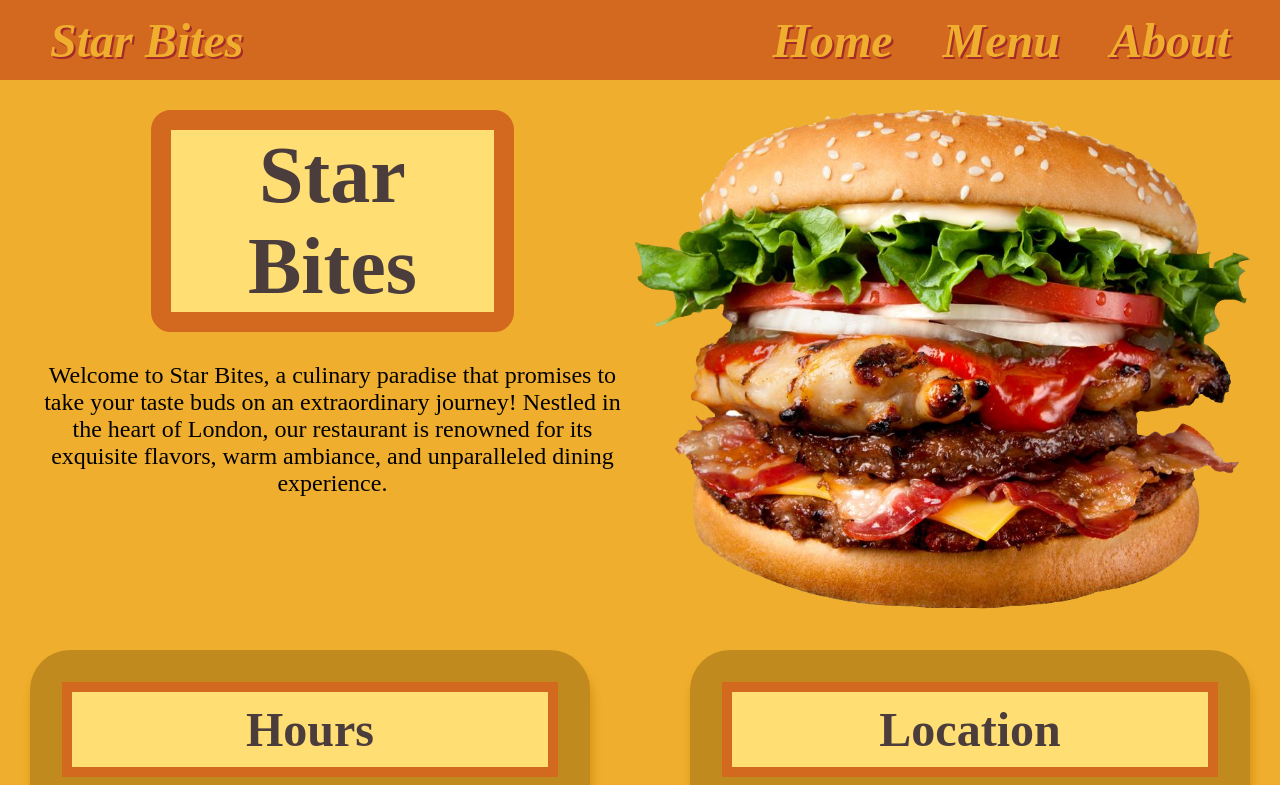
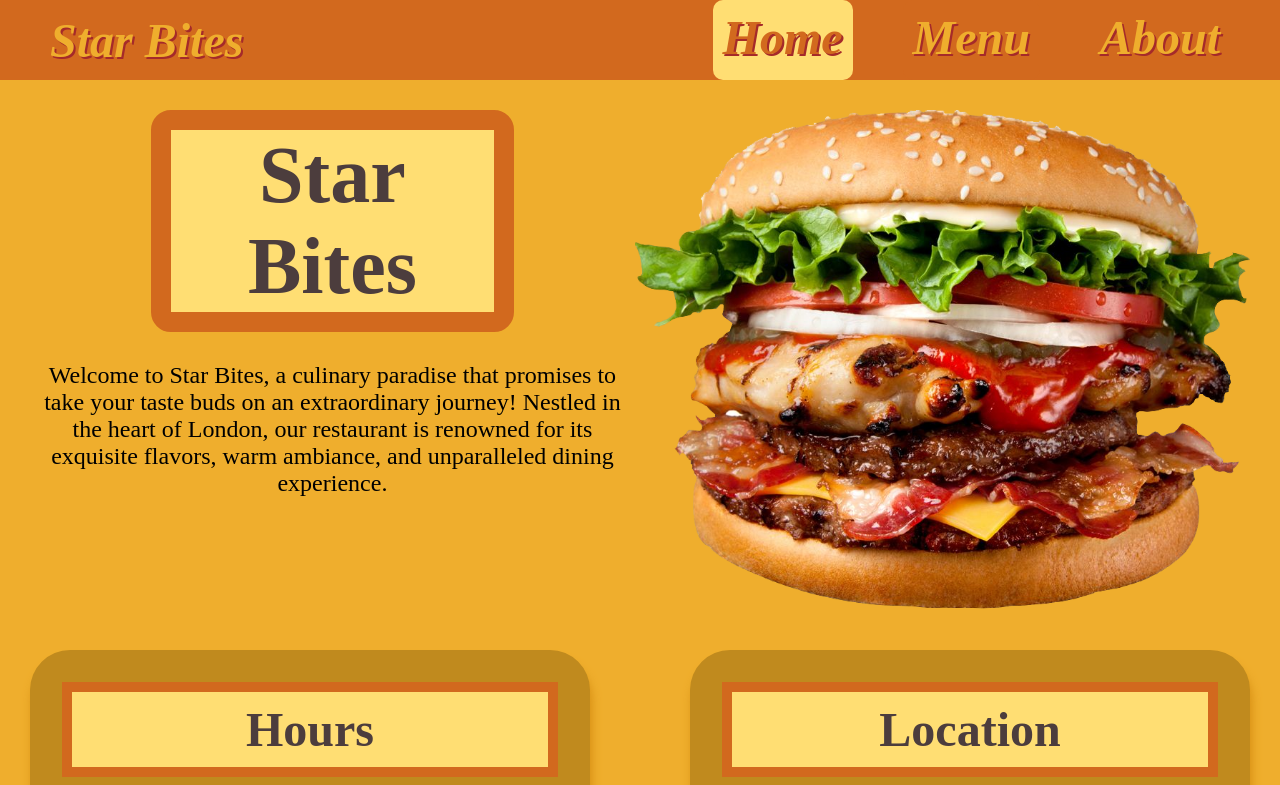
Before and after one commit to AbdulRehman164/Restaurant-Page, a website built with webpack: page dist/index.html in a window 1280 px wide. Both pictures are taken after a click on the element "Home". Shown: the top 785 px of the page. Built offline with nearby package versions, Linux system fonts and the light colour scheme; a web font is replaced by a local one.

Commit message:
wrote css for navbar options selection logic in the css file and in the navigation function

```diff
--- a/src/index.js
+++ b/src/index.js
@@ -23,9 +23,27 @@ function navBar() {
   navbar.append(logoDiv, optionsDiv);
 
   function navigation() {
+    // inital rendreing
     getHome();
+    home.style.background = '#ffde73';
+    home.style.color = 'chocolate';
+
     home.addEventListener('click', getHome);
     menu.addEventListener('click', getMenu);
+
+    home.addEventListener('click', () => {
+      menu.style.background = 'chocolate';
+      menu.style.color = '#efae2d';
+      home.style.background = '#ffde73';
+      home.style.color = 'chocolate';
+    });
+
+    menu.addEventListener('click', () => {
+      home.style.background = 'chocolate';
+      home.style.color = '#efae2d';
+      menu.style.background = '#ffde73';
+      menu.style.color = 'chocolate';
+    });
   }
   navigation();
 }
--- a/src/style.css
+++ b/src/style.css
@@ -42,6 +42,11 @@ nav {
 .option {
   gap: 50px;
   display: flex;
+  height: 100%;
+}
+.option div {
+  padding: 10px;
+  border-radius: 10px;
 }
 .navItem {
   font-weight: 900;
```
